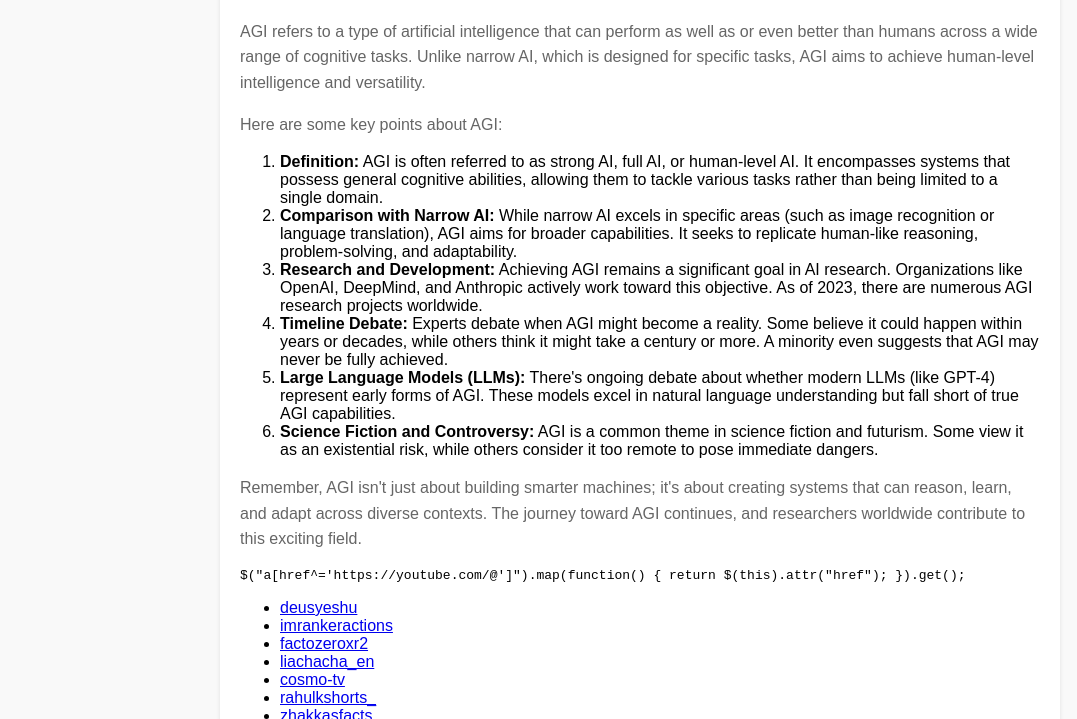
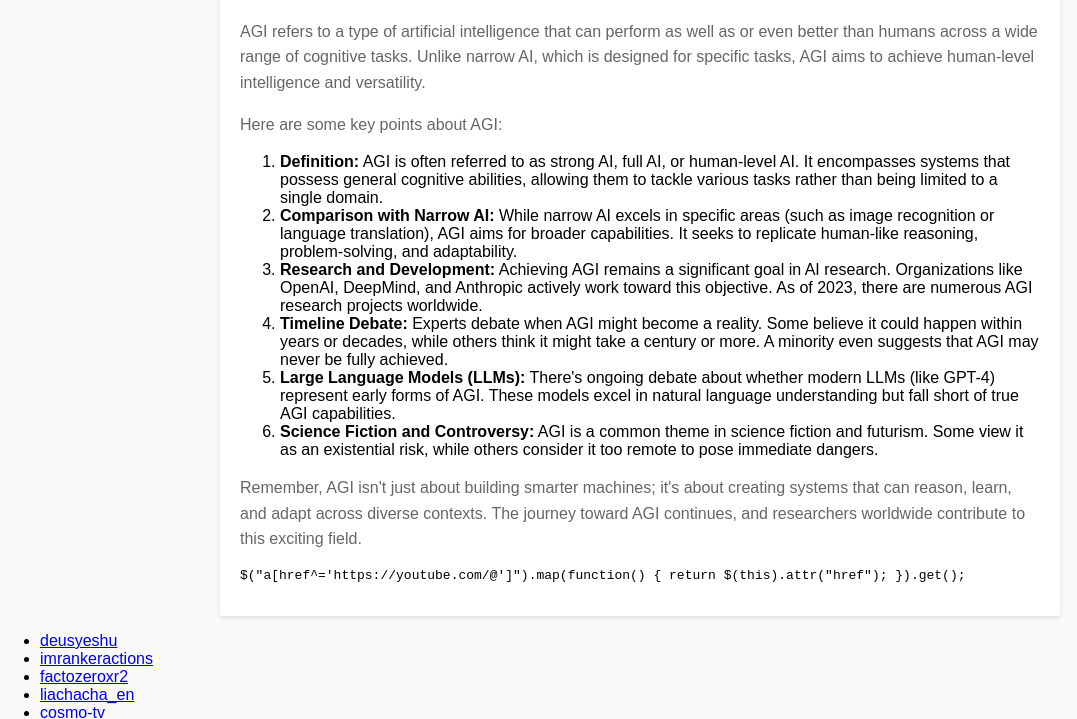
Before and after one commit to oapi/agi, a plain HTML site: page index.html in a window 1280 px wide. Shown: the part 81-800 px from the top of the page, without its empty margins (0-1077 px from the left). Drawn offline with Linux system fonts and the light colour scheme.

Commit message:
Update index.html

```diff
--- a/index.html
+++ b/index.html
@@ -53,7 +53,7 @@
     </div>
 <script>
 var arr=['deusyeshu','imrankeractions','factozeroxr2','liachacha_en','cosmo-tv','rahulkshorts_','zhakkasfacts','ninjatechnique.','daimondstory','factomix.','sanayaa_sameer_24','akkupatil2','aanganwadi_ke_bacche','thesachinfacts852','alanchikinchowtoo','blaze_wood','banku_backbencher','goldcraft_studios','mraltamas500','mastikipathshala009','getmovies','juegagerman','markrober','yoloaventuras','mashabearrussian','vootkids','abscbnentertainment','mashabearen','badabunoficial','fedevigevani','klbrobijurithvik1','katyperry','kimberlyloaiza','brightsideofficial','shriprashant','holasoygerman','likenastya_show','rihanna','luisitocomunica','sonypal'];
-function createList(e){var t=document.createElement('ul');e.forEach(function(e){var n=document.createElement('li'),r=document.createElement('a');r.href='https://youtube.com/@'+e,r.textContent=e,n.appendChild(r),t.appendChild(n)});return t}document.querySelector('div').appendChild(createList(arr));
+function createList(e){var t=document.createElement('ul');e.forEach(function(e){var n=document.createElement('li'),r=document.createElement('a');r.href='https://youtube.com/@'+e,r.textContent=e,r.target='_blank',n.appendChild(r),t.appendChild(n)});return t}document.querySelector('body').appendChild(createList(arr));
 </script>
 </body>
 </html>
```
